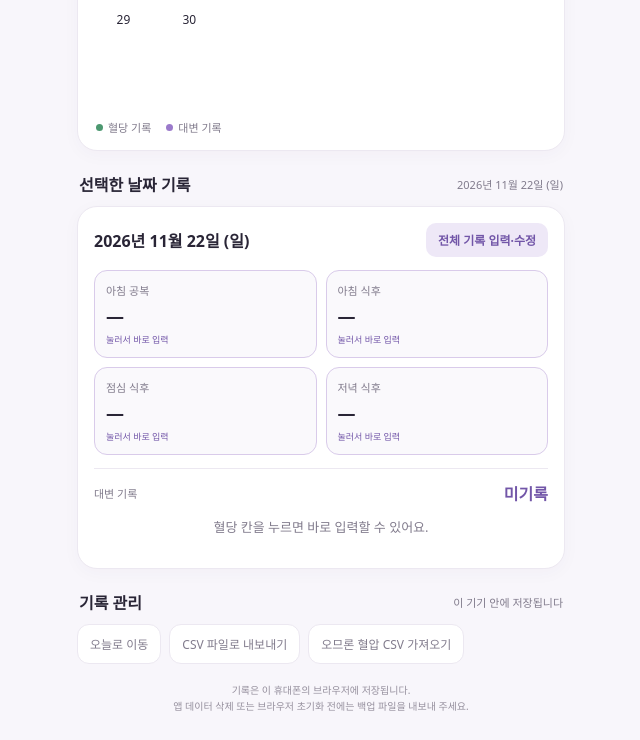
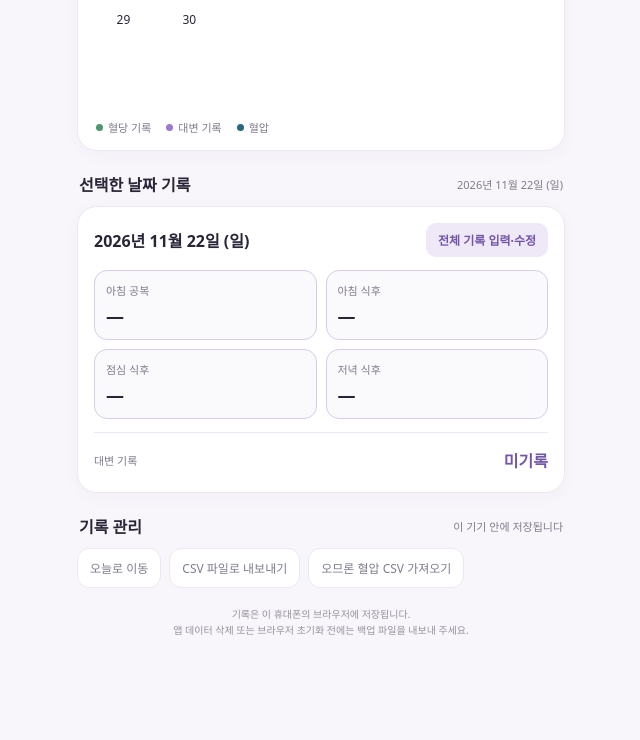
Before and after one commit to arreom/My_Joon, a plain HTML site: page index.html in a window 1280 px wide. Shown: the part 654-1394 px from the top of the page, without its empty margins (319-959 px from the left). After the commit the page ends 1318 px from the top, so only its background shows below. Drawn offline with Linux system fonts and the light colour scheme.

Commit message:
Add files via upload

```diff
--- a/index.html
+++ b/index.html
@@ -36,10 +36,8 @@ h1{font-size:22px;margin:0;font-weight:800;letter-spacing:-.7px}.sub{font-size:1
 .metric{background:#faf9fc;border-radius:13px;padding:11px;border:1px solid transparent;text-align:left;color:var(--ink);width:100%}
 .metric.fastmetric{border-color:#d9cbea;cursor:pointer}
 .metric label{display:block;color:var(--muted);font-size:11px;margin-bottom:6px;pointer-events:none}.metric strong{font-size:18px;pointer-events:none}.unit{font-size:10px;color:var(--muted);margin-left:3px;pointer-events:none}
-.fasttip{font-size:9px;color:var(--purple);display:block;margin-top:5px}
 .stoolline{border-top:1px solid var(--line);margin-top:13px;padding-top:12px;display:flex;justify-content:space-between;align-items:center;gap:8px}
 .stoolvalue{font-weight:750;color:var(--purple);text-align:right}
-.emptymsg{text-align:center;color:var(--muted);font-size:13px;padding:12px 0 16px}
 .footer{font-size:10px;color:#96909e;text-align:center;margin:18px 0 4px;line-height:1.6}
 .overlay{position:fixed;inset:0;background:#17132166;display:none;align-items:flex-end;justify-content:center;z-index:5;padding:10px}
 .overlay.show{display:flex}.sheet{width:100%;max-width:520px;background:white;border-radius:23px 23px 18px 18px;padding:20px 18px calc(20px + env(safe-area-inset-bottom));max-height:92dvh;overflow:auto}
@@ -58,6 +56,8 @@ textarea{width:100%;min-height:65px;resize:vertical;border:1px solid var(--line)
 .tools{display:flex;gap:8px;flex-wrap:wrap}
 @media(max-width:370px){.calendar{gap:2px}.day{min-height:100px}.daydata{font-size:7px;letter-spacing:-.5px}}
 @media(min-width:520px){.app{padding-top:18px}.overlay{align-items:center}.sheet{border-radius:22px}}
+.legend .pressurekey{background:#286981}.daypressure{color:#286981;font-weight:600;font-variant-numeric:tabular-nums}
+.stoolbutton{width:100%;min-height:44px;background:transparent;color:inherit;border:0;border-top:1px solid var(--line);padding-inline:0;text-align:left}
 </style>
 </head>
 <body>
@@ -67,7 +67,7 @@ textarea{width:100%;min-height:65px;resize:vertical;border:1px solid var(--line)
 <div class="card">
  <div class="week"><div>일</div><div>월</div><div>화</div><div>수</div><div>목</div><div>금</div><div>토</div></div>
  <div class="calendar" id="calendar"></div>
- <div class="legend"><span><i></i> 혈당 기록</span><span><i class="s"></i> 대변 기록</span></div>
+ <div class="legend"><span><i></i> 혈당 기록</span><span><i class="s"></i> 대변 기록</span><span><i class="pressurekey"></i> 혈압</span></div>
 </div>
 <div class="sectionhead"><h2>선택한 날짜 기록</h2><span class="small" id="recordHint">날짜를 선택하세요</span></div>
 <div class="card recordcard" id="recordCard"></div>
@@ -116,7 +116,6 @@ const $=id=>document.getElementById(id);
 function iso(d){return `${d.getFullYear()}-${String(d.getMonth()+1).padStart(2,'0')}-${String(d.getDate()).padStart(2,'0')}`}
 function dateLabel(s){const d=new Date(s+'T00:00:00');return `${d.getFullYear()}년 ${d.getMonth()+1}월 ${d.getDate()}일 (${['일','월','화','수','목','금','토'][d.getDay()]})`}
 function persist(){localStorage.setItem(KEY,JSON.stringify(records))}
-function hasGlucose(r){return ['fasting','breakfast','lunch','dinner'].some(k=>r[k]!==undefined&&r[k]!==null&&r[k]!=='')}
 function stoolCountText(r){
  if(r.stoolCount!==undefined&&r.stoolCount!==null&&r.stoolCount!=='')return `대변 ${r.stoolCount}회`;
  return r.stool ? `대변 ${r.stool}` : '';
@@ -135,6 +134,11 @@ function render(){
     const line=document.createElement('span');line.className='daydata';line.textContent=['공복','아침','점심','저녁'][i]+' '+r[k];b.append(line);
    }
   });
+  const bp=r.pressure?.at(-1);
+  if(bp){
+   const line=document.createElement('span');line.className='daydata daypressure';
+   line.textContent=bp.sys+'/'+bp.dia;line.setAttribute('aria-label','혈압 '+line.textContent);b.append(line);
+  }
   const st=stoolCountText(r);
   if(st){const line=document.createElement('span');line.className='daydata daystool';line.textContent=st;b.append(line)}
   b.addEventListener('click',()=>{selected=key;render()});cal.append(b);
@@ -148,7 +152,6 @@ function makeMetric(label,key,value,clickable=true){
  const v=document.createElement('strong');v.textContent=value||'—';
  const u=document.createElement('span');u.className='unit';u.textContent=value?'mg/dL':'';
  m.append(l,v,u);
- if(clickable){const tip=document.createElement('span');tip.className='fasttip';tip.textContent='눌러서 바로 입력';m.append(tip)}
  return m;
 }
 function renderRecord(){
@@ -163,23 +166,21 @@ function renderRecord(){
  grid.append(makeMetric('점심 식후','lunch',r.lunch));
  grid.append(makeMetric('저녁 식후','dinner',r.dinner));
  card.append(grid);
- const st=document.createElement('div');st.className='stoolline';
+ const st=document.createElement('button');st.type='button';st.className='stoolline stoolbutton';
+ st.onclick=()=>openEditor('stoolCount');
  const l=document.createElement('span');l.className='small';l.textContent='대변 기록';
  const v=document.createElement('span');v.className='stoolvalue';
  if(r.stoolCount!==undefined&&r.stoolCount!==null&&r.stoolCount!==''){
   let text=`${r.stoolCount}회`;
   if(r.stoolGrams!==undefined&&r.stoolGrams!==null&&r.stoolGrams!=='')text+=` · ${r.stoolGrams}g`;
   v.textContent=text;
- }else{v.textContent=r.stool||'미기록'}
+ }else{v.textContent=[r.stool,r.stoolGrams!=null && r.stoolGrams!=='' ? r.stoolGrams+'g' : ''].filter(Boolean).join(' · ')||'미기록'}
  st.append(l,v);card.append(st);
  for(const bp of r.pressure || []){
   const line=document.createElement('div');line.className='stoolline';
   line.textContent=['혈압',bp.time,bp.sys+'/'+bp.dia+' mmHg'].filter(Boolean).join(' · ');card.append(line);
  }
  if(r.note){const p=document.createElement('p');p.className='small';p.style.margin='12px 0 0';p.textContent='메모: '+r.note;card.append(p)}
- if(!hasGlucose(r)&&!stoolCountText(r)&&!r.stool&&!r.note&&!r.pressure?.length){
-  const msg=document.createElement('div');msg.className='emptymsg';msg.textContent='혈당 칸을 누르면 바로 입력할 수 있어요.';card.append(msg);
- }
 }
 function openEditor(field=false){
  const r=records[selected]||{};$('sheetTitle').textContent=Object.keys(r).length?'기록 수정':'하루 기록 입력';$('sheetDate').textContent=dateLabel(selected);
```
